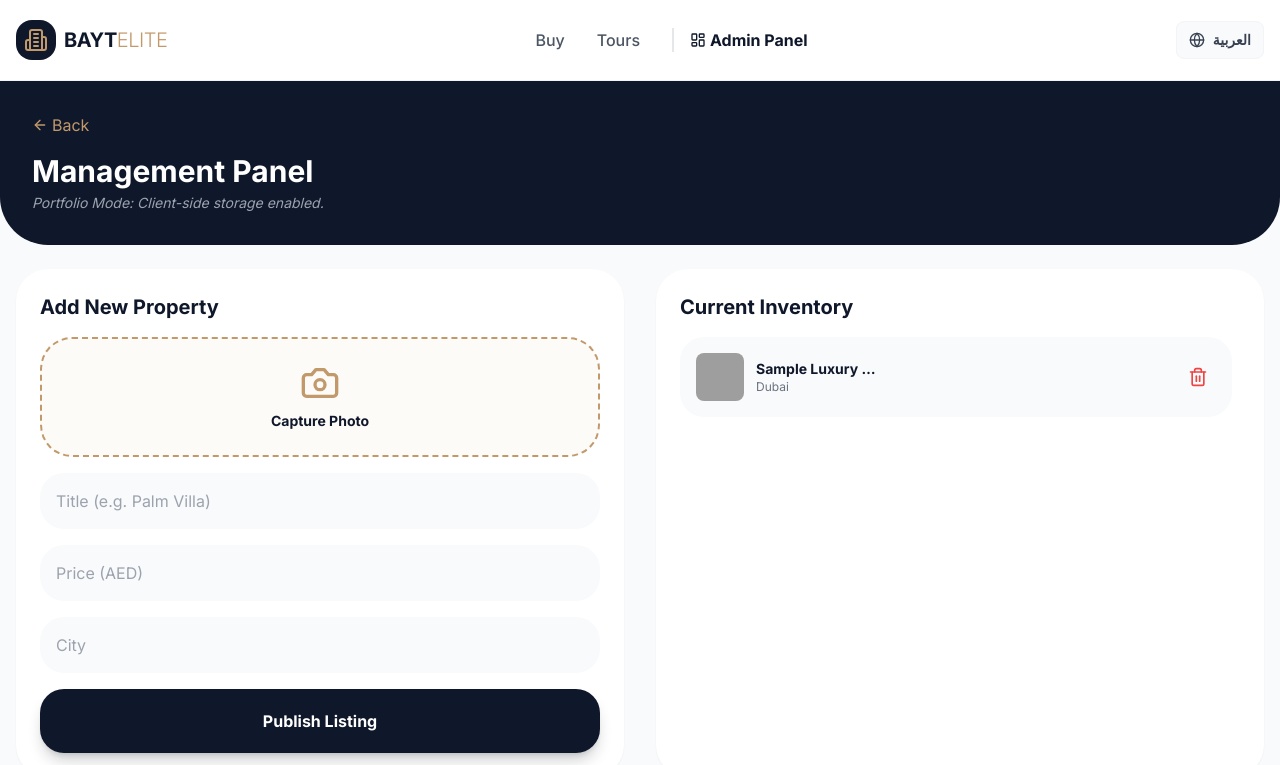
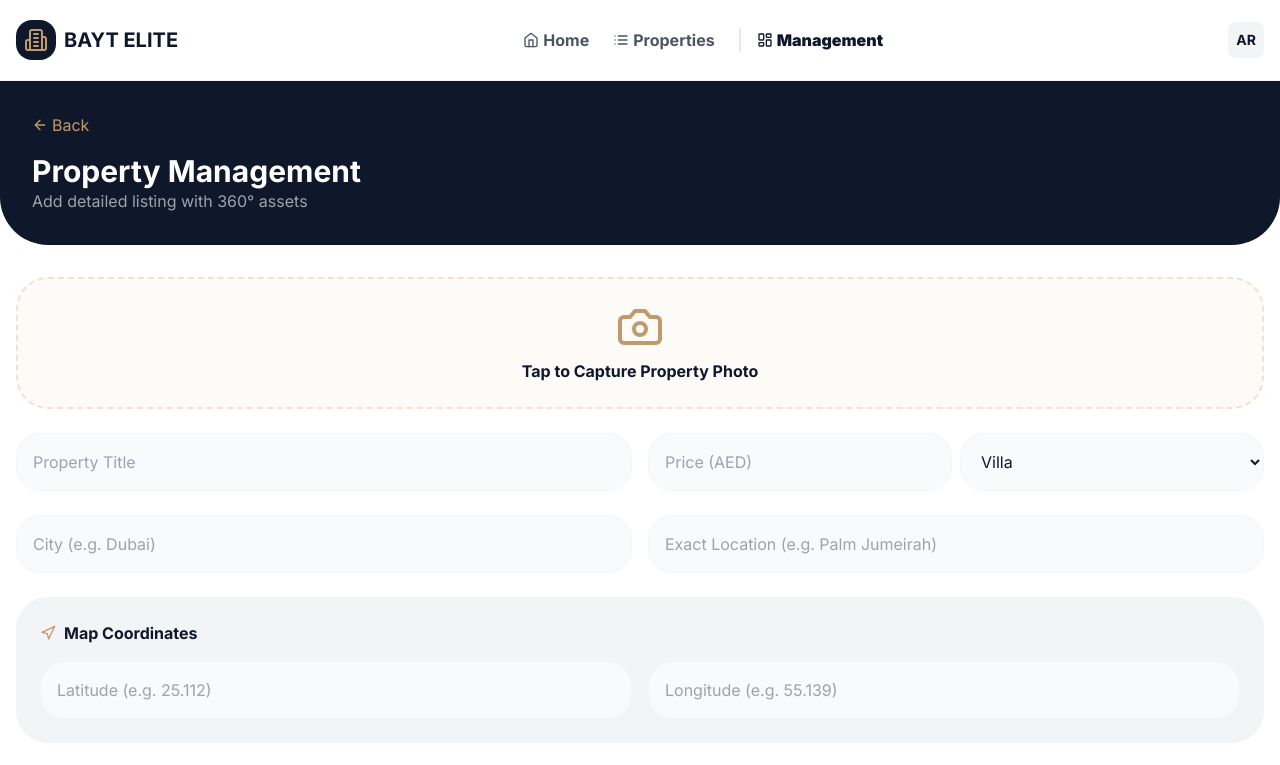
Before and after one commit to fazetdev/baytelitet, a Next.js app: page /admin/add in a window 1280 px wide. Shown: the top 765 px of the page. Built offline with nearby package versions, Linux system fonts and the light colour scheme; grey boxes are pictures that could not be loaded.

Commit message:
fix: restore professional form fields and navigation menu

```diff
--- a/app/admin/add/page.tsx
+++ b/app/admin/add/page.tsx
@@ -2,12 +2,12 @@
 
 import React, { useState, useRef, useEffect } from 'react';
 import { useRouter } from 'next/navigation';
-import { Camera, ArrowLeft, Trash2, LayoutDashboard } from 'lucide-react';
+import { Camera, ArrowLeft, MapPin, Navigation, Home, DollarSign } from 'lucide-react';
 import { useProperties } from '@/context/useProperties';
 
 export default function AddPropertyPage() {
   const router = useRouter();
-  const { addProperty, properties } = useProperties();
+  const { addProperty } = useProperties();
   const fileInputRef = useRef<HTMLInputElement>(null);
   const [previewImage, setPreviewImage] = useState<string | null>(null);
   const [mounted, setMounted] = useState(false);
@@ -16,86 +16,93 @@ export default function AddPropertyPage() {
     title: '',
     price: '',
     city: '',
-    latitude: '25.2048',
-    longitude: '55.2708',
+    location: '',
+    type: 'villa',
+    latitude: '',
+    longitude: '',
     imageUrl: '',
+    bedrooms: '3',
+    bathrooms: '3'
   });
 
   useEffect(() => { setMounted(true); }, []);
+  if (!mounted) return null;
 
   const handleSubmit = (e: React.FormEvent) => {
     e.preventDefault();
     const newProp = {
       id: Date.now(),
       title: formData.title,
-      location: formData.city,
+      location: formData.location || formData.city,
       price: Number(formData.price),
-      type: 'villa' as any,
+      type: formData.type as any,
       city: formData.city,
       images: [formData.imageUrl || 'https://via.placeholder.com/800x600?text=No+Image'],
-      description: 'Portfolio Listing.',
-      latitude: Number(formData.latitude),
-      longitude: Number(formData.longitude),
-      bedrooms: 3,
-      bathrooms: 3,
+      description: `Professional listing in ${formData.city}.`,
+      latitude: Number(formData.latitude) || 25.2048,
+      longitude: Number(formData.longitude) || 55.2708,
+      bedrooms: Number(formData.bedrooms),
+      bathrooms: Number(formData.bathrooms),
       virtualTour: true
     };
 
     addProperty(newProp);
-    alert('Property Added to Portfolio!');
+    alert('Property Published with GPS Coordinates!');
     router.push('/properties');
   };
 
-  if (!mounted) return null;
+  const inputStyle = "w-full p-4 bg-gray-50 border border-gray-100 rounded-2xl outline-none focus:ring-2 focus:ring-bayt-warm transition-all";
 
   return (
-    <main className="min-h-screen bg-gray-50 pb-20">
-      <div className="bg-bayt-dark text-white p-8 rounded-b-[3rem] mb-6">
+    <main className="min-h-screen bg-white pb-20">
+      <div className="bg-bayt-dark text-white p-8 rounded-b-[3rem] mb-8">
         <button onClick={() => router.back()} className="mb-4 flex items-center text-bayt-warm"><ArrowLeft className="w-4 h-4 mr-1"/> Back</button>
-        <h1 className="text-3xl font-bold">Management Panel</h1>
-        <p className="text-sm text-gray-400 mt-1 italic">Portfolio Mode: Client-side storage enabled.</p>
+        <h1 className="text-3xl font-bold">Property Management</h1>
+        <p className="text-gray-400">Add detailed listing with 360° assets</p>
       </div>
 
-      <div className="container mx-auto px-4 grid grid-cols-1 lg:grid-cols-2 gap-8">
-        {/* FORM SECTION */}
-        <form onSubmit={handleSubmit} className="space-y-4 bg-white p-6 rounded-[2rem] shadow-sm">
-          <h2 className="text-xl font-bold mb-4">Add New Property</h2>
-          <div className="p-6 border-2 border-dashed border-bayt-warm rounded-3xl bg-bayt-warm/5 text-center cursor-pointer" onClick={() => fileInputRef.current?.click()}>
-            {previewImage ? <img src={previewImage} className="w-full h-40 object-cover rounded-xl"/> : <><Camera className="w-10 h-10 mx-auto text-bayt-warm mb-2"/><p className="text-sm font-bold">Capture Photo</p></>}
+      <form onSubmit={handleSubmit} className="container mx-auto px-4 space-y-6">
+        {/* Photo Capture */}
+        <section className="p-6 border-2 border-dashed border-bayt-warm/30 rounded-3xl bg-bayt-warm/5 text-center cursor-pointer" onClick={() => fileInputRef.current?.click()}>
+          {previewImage ? <img src={previewImage} className="w-full h-48 object-cover rounded-2xl shadow-md"/> : <><Camera className="w-12 h-12 mx-auto text-bayt-warm mb-2"/><p className="font-bold text-bayt-dark">Tap to Capture Property Photo</p></>}
           <input type="file" accept="image/*" capture="environment" ref={fileInputRef} hidden onChange={(e) => {
             const reader = new FileReader();
             reader.onload = () => { setPreviewImage(reader.result as string); setFormData({...formData, imageUrl: reader.result as string}); };
             if(e.target.files?.[0]) reader.readAsDataURL(e.target.files[0]);
           }} />
+        </section>
+
+        <div className="grid grid-cols-1 md:grid-cols-2 gap-4">
+          <input type="text" placeholder="Property Title" className={inputStyle} required onChange={e => setFormData({...formData, title: e.target.value})} />
+          <div className="grid grid-cols-2 gap-2">
+            <input type="number" placeholder="Price (AED)" className={inputStyle} required onChange={e => setFormData({...formData, price: e.target.value})} />
+            <select className={inputStyle} onChange={e => setFormData({...formData, type: e.target.value})}>
+              <option value="villa">Villa</option>
+              <option value="apartment">Apartment</option>
+              <option value="penthouse">Penthouse</option>
+              <option value="townhouse">Townhouse</option>
+            </select>
+          </div>
         </div>
 
-          <input type="text" placeholder="Title (e.g. Palm Villa)" className="w-full p-4 bg-gray-50 rounded-2xl outline-none" required onChange={e => setFormData({...formData, title: e.target.value})} />
-          <input type="number" placeholder="Price (AED)" className="w-full p-4 bg-gray-50 rounded-2xl outline-none" required onChange={e => setFormData({...formData, price: e.target.value})} />
-          <input type="text" placeholder="City" className="w-full p-4 bg-gray-50 rounded-2xl outline-none" required onChange={e => setFormData({...formData, city: e.target.value})} />
-          <button type="submit" className="w-full bg-bayt-dark text-white py-5 rounded-2xl font-bold hover:bg-bayt-warm transition-colors shadow-lg shadow-bayt-dark/20">Publish Listing</button>
-        </form>
+        <div className="grid grid-cols-1 md:grid-cols-2 gap-4">
+          <input type="text" placeholder="City (e.g. Dubai)" className={inputStyle} required onChange={e => setFormData({...formData, city: e.target.value})} />
+          <input type="text" placeholder="Exact Location (e.g. Palm Jumeirah)" className={inputStyle} onChange={e => setFormData({...formData, location: e.target.value})} />
+        </div>
 
-        {/* LIST SECTION (To show what is already there) */}
-        <div className="bg-white p-6 rounded-[2rem] shadow-sm">
-           <h2 className="text-xl font-bold mb-4">Current Inventory</h2>
-           <div className="space-y-3 max-h-[500px] overflow-y-auto pr-2">
-              {properties.map(p => (
-                <div key={p.id} className="flex items-center justify-between p-4 bg-gray-50 rounded-2xl">
-                  <div className="flex items-center gap-3">
-                    <img src={p.images[0]} className="w-12 h-12 rounded-lg object-cover" />
-                    <div>
-                      <p className="font-bold text-sm truncate w-32">{p.title}</p>
-                      <p className="text-xs text-gray-500">{p.city}</p>
+        {/* GPS COORDINATES */}
+        <div className="bg-gray-100 p-6 rounded-[2rem] space-y-4">
+          <h3 className="flex items-center gap-2 font-bold text-bayt-dark"><Navigation className="w-4 h-4 text-bayt-warm"/> Map Coordinates</h3>
+          <div className="grid grid-cols-2 gap-4">
+            <input type="text" placeholder="Latitude (e.g. 25.112)" className={inputStyle} onChange={e => setFormData({...formData, latitude: e.target.value})} />
+            <input type="text" placeholder="Longitude (e.g. 55.139)" className={inputStyle} onChange={e => setFormData({...formData, longitude: e.target.value})} />
           </div>
         </div>
-                  <button onClick={() => alert('Delete logic triggered - this will be synced to DB next')} className="p-2 text-red-500 hover:bg-red-50 rounded-full">
-                    <Trash2 className="w-5 h-5" />
+
+        <button type="submit" className="w-full bg-bayt-dark text-white py-6 rounded-3xl font-bold text-lg shadow-xl shadow-bayt-dark/30 active:scale-95 transition-all">
+          Publish Professional Listing
         </button>
-                </div>
-              ))}
-           </div>
-        </div>
-      </div>
+      </form>
     </main>
   );
 }
--- a/components/Header.tsx
+++ b/components/Header.tsx
@@ -3,61 +3,42 @@
 import React, { useEffect, useState } from 'react';
 import Link from 'next/link';
 import { useLanguage } from '@/context/useLanguage';
-import { useTranslations } from '@/hooks/useTranslations';
-import { Building2, LayoutDashboard, Globe } from 'lucide-react';
+import { Building2, LayoutDashboard, Home, List } from 'lucide-react';
 
 const Header = () => {
   const { lang, setLang } = useLanguage();
-  const t = useTranslations(lang);
   const [mounted, setMounted] = useState(false);
 
-  // Prevent hydration mismatch
-  useEffect(() => {
-    setMounted(true);
-  }, []);
-
+  useEffect(() => { setMounted(true); }, []);
   if (!mounted) return <div className="h-20 bg-white border-b border-gray-100" />;
 
   const isRTL = lang === 'ar';
 
   return (
-    <header className="bg-white border-b border-gray-100 sticky top-0 z-[110] w-full" dir={isRTL ? 'rtl' : 'ltr'}>
+    <header className="bg-white border-b border-gray-100 sticky top-0 z-[110]" dir={isRTL ? 'rtl' : 'ltr'}>
       <div className="container mx-auto px-4 h-20 flex items-center justify-between">
-
-        {/* Logo */}
-        <Link href="/" className="flex items-center gap-2 shrink-0">
+        <Link href="/" className="flex items-center gap-2">
           <div className="w-10 h-10 bg-bayt-dark rounded-xl flex items-center justify-center">
             <Building2 className="text-bayt-warm w-6 h-6" />
           </div>
-          <span className="text-xl font-bold text-bayt-dark tracking-tight hidden sm:inline-block">
-            BAYT<span className="text-bayt-warm font-light">ELITE</span>
-          </span>
+          <span className="text-xl font-bold text-bayt-dark">BAYT ELITE</span>
         </Link>
 
-        {/* Navigation Menu - Visible on Tablet/Desktop */}
-        <nav className="flex items-center gap-4 md:gap-8">
-          <Link href="/properties" className="text-gray-600 hover:text-bayt-warm font-medium text-sm md:text-base">
-            {t?.nav?.buy || 'Buy'}
+        <nav className="flex items-center gap-6">
+          <Link href="/" className="text-gray-600 hover:text-bayt-warm font-bold flex items-center gap-1">
+             <Home className="w-4 h-4 hidden sm:block"/> {isRTL ? 'الرئيسية' : 'Home'}
           </Link>
-          <Link href="/tours" className="text-gray-600 hover:text-bayt-warm font-medium text-sm md:text-base">
-            {t?.nav?.tours || 'Tours'}
+          <Link href="/properties" className="text-gray-600 hover:text-bayt-warm font-bold flex items-center gap-1">
+             <List className="w-4 h-4 hidden sm:block"/> {isRTL ? 'العقارات' : 'Properties'}
           </Link>
-          <Link href="/admin/add" className="flex items-center gap-1 text-bayt-dark font-bold border-s-2 border-gray-200 ps-4 hover:text-bayt-warm transition-colors text-sm md:text-base">
-            <LayoutDashboard className="w-4 h-4" />
-            <span className="hidden xs:inline">{t?.nav?.admin || 'Admin'}</span>
+          <Link href="/admin/add" className="text-bayt-dark hover:text-bayt-warm font-black flex items-center gap-1 border-l-2 pl-4 border-gray-200">
+             <LayoutDashboard className="w-4 h-4 hidden sm:block"/> {isRTL ? 'الإدارة' : 'Management'}
           </Link>
         </nav>
 
-        {/* Language Switcher */}
-        <div className="flex items-center gap-2">
-          <button
-            onClick={() => setLang(lang === 'en' ? 'ar' : 'en')}
-            className="flex items-center gap-2 px-3 py-2 rounded-lg bg-gray-50 text-gray-700 font-bold text-xs md:text-sm hover:bg-bayt-warm hover:text-white transition-all border border-gray-100"
-          >
-            <Globe className="w-4 h-4" />
-            <span>{lang === 'en' ? 'العربية' : 'English'}</span>
-          </button>
-        </div>
+        <button onClick={() => setLang(lang === 'en' ? 'ar' : 'en')} className="p-2 font-bold text-sm bg-gray-100 rounded-lg">
+          {lang === 'en' ? 'AR' : 'EN'}
+        </button>
       </div>
     </header>
   );
```
Lines whose indentation alone changed are shown as unchanged.
